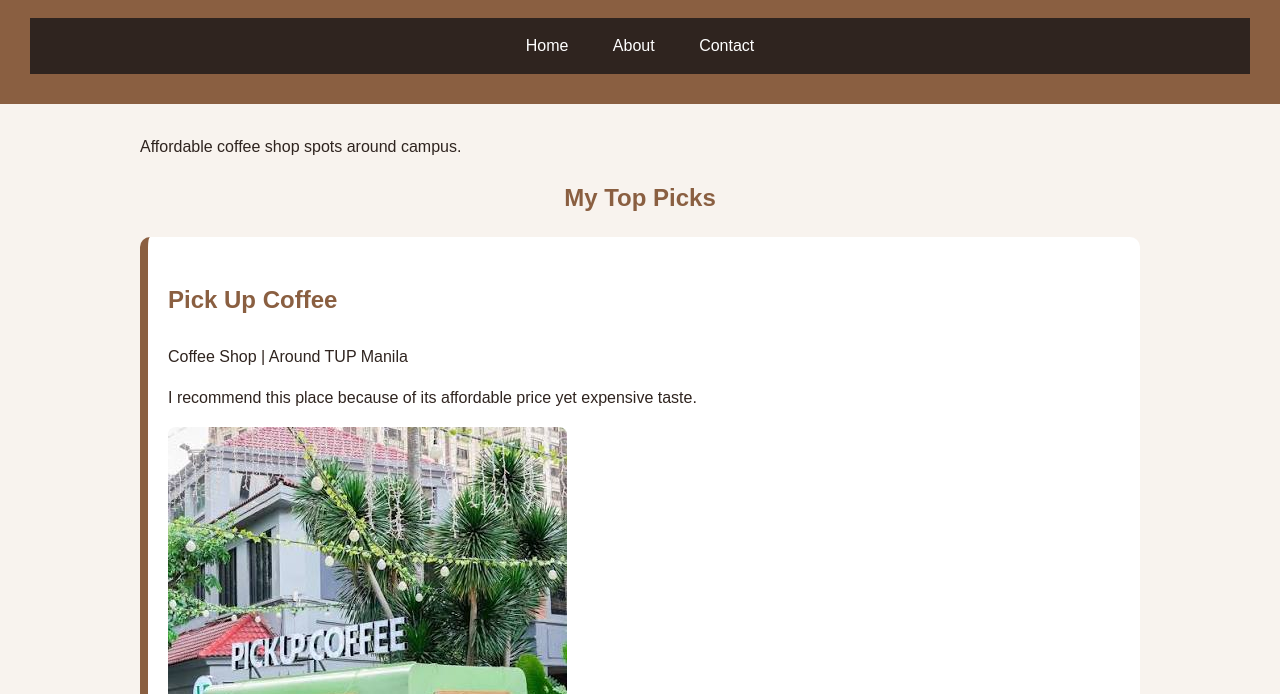
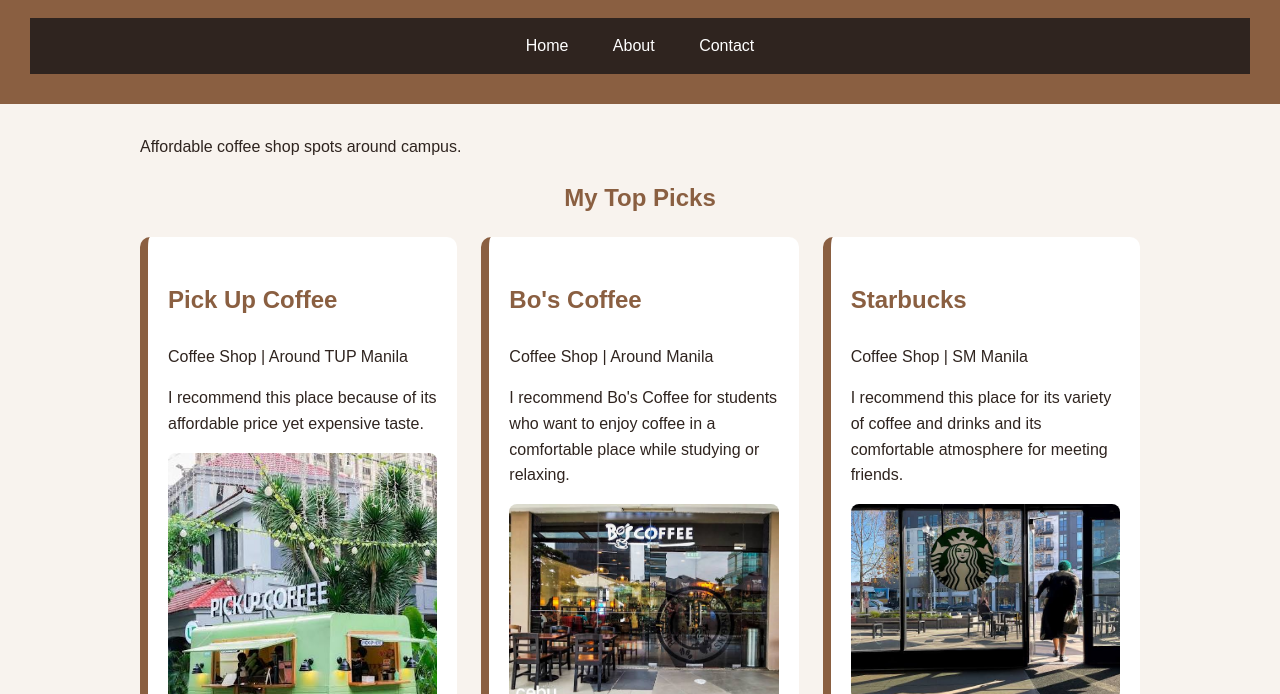
Before and after one commit to zeidji07/tupian-coffeebuddy-guide, a plain HTML site: page index.html in a window 1280 px wide. Shown: the part 106-800 px from the top of the page. Drawn offline with Linux system fonts and the light colour scheme.

Commit message:
Module 6.2: Responsive place cards using Flexbox

```diff
--- a/index.html
+++ b/index.html
@@ -20,42 +20,65 @@
     </header>
 
     <main>
+
         <p>Affordable coffee shop spots around campus.</p>
 
         <section>
+
             <h2>My Top Picks</h2>
 
+            <div class="product-grid">
+
                 <article class="place-card">
+
                     <h3>Pick Up Coffee</h3>
+
                     <p>Coffee Shop | Around TUP Manila</p>
+
                     <p>
                         I recommend this place because of its affordable price yet expensive taste.
                     </p>
+
                     <img src="images/pickup.jpg" alt="Pick Up Coffee picture">
+
                 </article>
 
                 <article class="place-card">
+
                     <h3>Bo's Coffee</h3>
+
                     <p>Coffee Shop | Around Manila</p>
+
                     <p>
                         I recommend Bo's Coffee for students who want to enjoy coffee in a comfortable place while studying or relaxing.
                     </p>
+
                     <img src="images/bo'scoffee.jpg" alt="Bo's Coffee picture">
+
                 </article>
 
                 <article class="place-card">
+
                     <h3>Starbucks</h3>
+
                     <p>Coffee Shop | SM Manila</p>
+
                     <p>
                         I recommend this place for its variety of coffee and drinks and its comfortable atmosphere for meeting friends.
                     </p>
+
                     <img src="images/starbucks.jpg" alt="Starbucks picture">
+
                     <ul>
                         <li><a href="places/starbucks.html">Read more</a></li>
                     </ul>
+
                 </article>
 
+            </div>
+
         </section>
+
     </main>
 
     <footer>
--- a/style.css
+++ b/style.css
@@ -86,12 +86,18 @@
    4. PLACE CARDS
 ========================= */
 
+.product-grid{
+    display:flex;
+    flex-wrap:wrap;
+    gap:24px;
+}
+
 .place-card{
     background:white;
     border-left:8px solid var(--brand);
     border-radius:10px;
     padding:20px;
-    margin-bottom:20px;
+    flex:1 1 240px;
 }
 
 .place-card h3{
```
Lines whose indentation alone changed are shown as unchanged.
